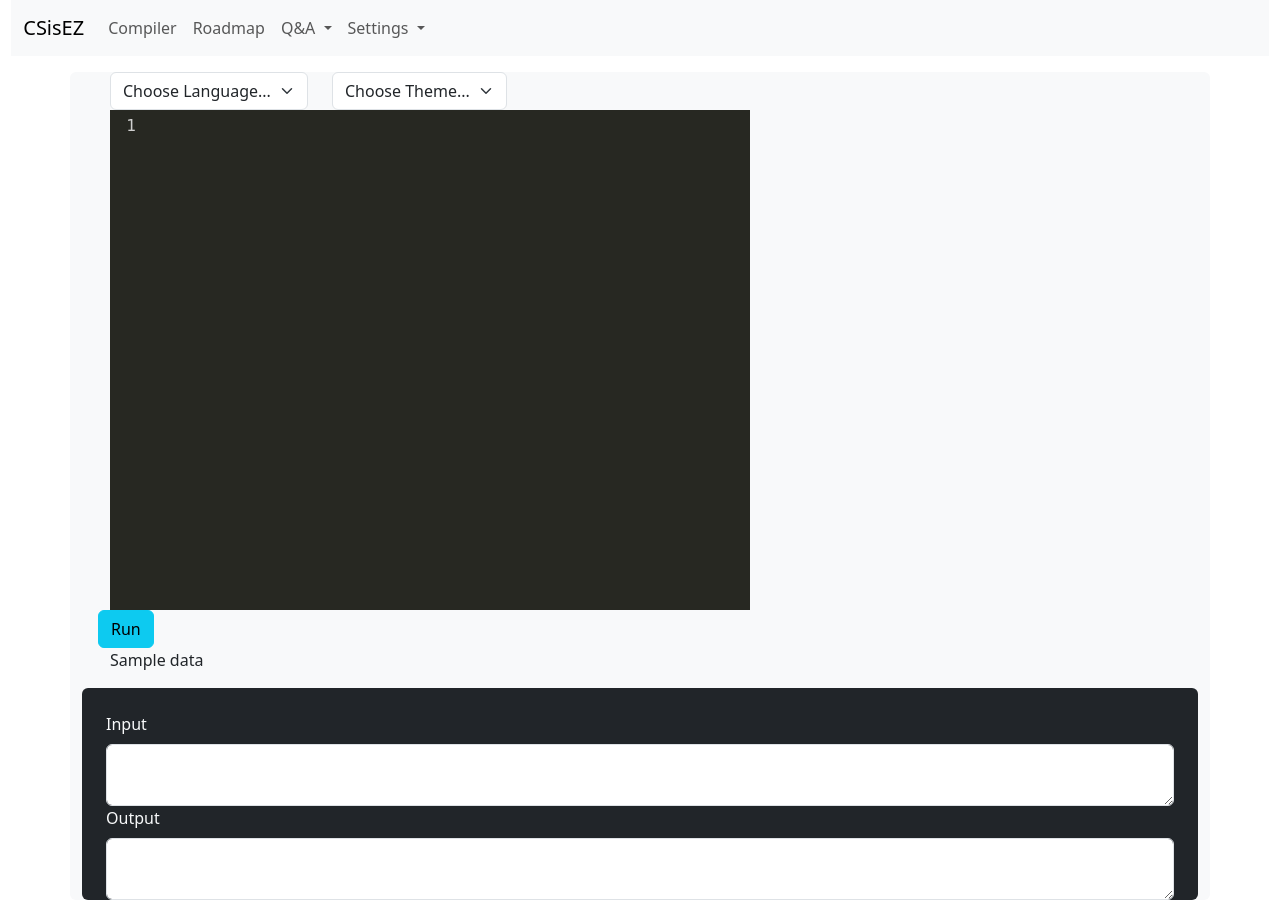
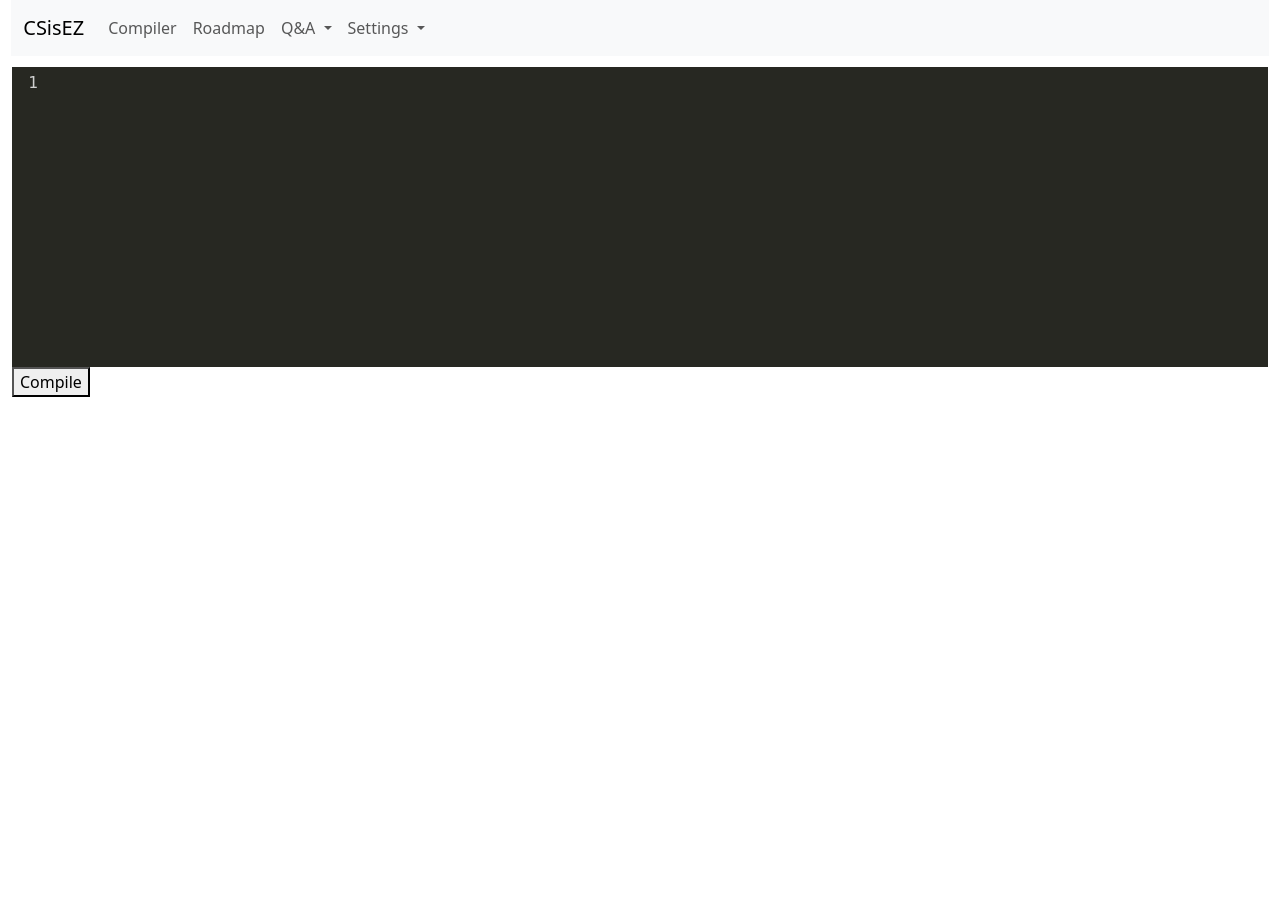
Before and after one commit to sfransis/AggieCompiler, a Flask app: template aggieComp/templates/compiler.html in a window 1280 px wide. After the commit the page ends 397 px from the top, so only its background shows below. Run offline with Flask 3, Linux system fonts and the light colour scheme; the template is opened without the code that fills it: most values are stand-ins (such as "Sample title", 1, 10 or a date in 2020).

Commit message:
On branch main  Your branch is up to date with 'origin/main'.  Changes to be committed: 	modified:   __pycache__/qANDa.cpython-311.pyc 	modified:   templates/compiler.html

```diff
--- a/aggieComp/templates/compiler.html
+++ b/aggieComp/templates/compiler.html
@@ -37,116 +37,49 @@
 		<link href = "static/theme/monokai.css"rel="stylesheet"/>
 		<link rel="stylesheet" href="https://cdn.jsdelivr.net/npm/bootstrap-icons@1.10.4/font/bootstrap-icons.css">
 
-		<style>
-			*{
-				margin: 0px;
-				padding: 0px;
-				box-sizing: border-box;
-			}
-		</style>
+
 
 	</head>
 
 	<body>
-		<div class = "container bg-light rounded">
-			<div class = "row m-3">
-				<div class = "col-auto">
-						 <!-- div class ="col-12 w-25"-->
-					<label class="visually-hidden" for="inlineFormSelectPref">Preference</label>
-						<select class="form-select" id="inlineFormSelectPref">
-							<option selected>Choose Language...</option>
-							<option value="Java">Java</option>
-							<option value="C">C</option>
-							<option value="C++">C++</option>
-							<option value="Python">Python</option>
-						</select>
-					</div>
-					<div class="col-auto"> <!-- div class = "col-auto" -->
-						<label class="visually-hidden" for="autoSizingSelect"> Preference </label>
-							<select class = "form-select" id = "autoSizingSelect">
-								<option Selected> Choose Theme...</option>
-								<option value = "1"> 3024-day</option>
-								<option value = "2"> 3024-night</option>
-								<option value = "3"> abbot </option>
-							</select>
-					</div>
 
-					<div class = "row">
-						<form method = "POST" action = "/compiler">
-							<textarea name = "data" id = "editor"> </textarea>
-							<button type = "submit" class = "row btn btn-info"> Run </button>
+		<form method = "POST" action = "/compiler" id = "code-form">
+			<textarea id = "editor" name = "data"> </textarea>
+			<button type = "submit"> Compile </button>
 		</form>
-						<div>
-							{{ data }}
-						</div>
 
-					</div>
+		<div id = "output"></div>
 
-
-
-
-				</div>
-
-				<div class = "col d-flex flex-column rounded bg-dark px-4 positon-absolute top-50 end-50">
-					<div class = "h-25">
-						<label for = "Input" class = "text-light mt-4 mb-2 "> Input </label>
-						<textarea type = "text" class = "form-control h-75 " aria-label = "last name"> </textarea>
-					</div>
-					<div class = "h-25">
-						<label for = "Output" class = "text-light mb-2"> Output </label>
-						<textarea type = "text" class = "form-control h-75" aria-label = "last name"> </textarea>
-					</div>
-				</div>
-
-
-
-
-
-
-							<!-- Button to rub the compiler
-					<div class="d-grid gap-2 d-md-flex justify-content-md-end">  div class="col- auto">
-						<button type="button" class="btn btn-success">Debug Button 1</button>
-						<button type="button"  class="btn btn-info"><i class="bi bi-play-fill"></i></button>
-					</div> -->
-
-
-</body>
-
-<script type = "text/javascript">
+			<!-- test if this works either inside of body or outside of the body html -->
+			<script>
 				var editor = CodeMirror.fromTextArea(
 					document.getElementById('editor'),
 					{
-			mode: 'text/x-python',
+						mode: "python",
 						theme: "monokai",
 						lineNumbers: true,
 						autoCloseTags: true,
 						autoCloseBrackets: true,
-			tabSize: 4
+						tabSize: 4,
+						indentUnit: 4
 					});
 
-	var width = window.innerWidth
-
-	var input = document.getElementById("Input")
-	var output = document.getElementById("Output")
-
-	editor.setSize(0.5 * width, "500")
-
-
-	var option = document.getElementById("inlineFormSelectPref")
-	option.addEventListener("change", function(){
-	if(option.value == "Java"){
-	editor.setOption("mode", "text/x-java")
-	}
-	else if(option.value == "Python"){
-	editor.setOption("mode", "text/x-python")
-	}
-	else {
-	editor.setOption("mode", "text/x-c++src")
-	}
+				var form = document.getElementById('code-form');
+				form.addEventListener('submit', function(e){
+					e.preventDefault();
+					var code = editor.getValue();
+					fetch('/compiler', {
+						method: 'POST',
+						body: new FormData(form)
 					})
+					.then(response => reponse.json())
+					.then(data => {
+						document.getElementById('output').textContent = data.output;
+					});
+				});
 
 			</script>
-
+</body>
 
 
 </html>
```
Lines whose indentation alone changed are shown as unchanged.
